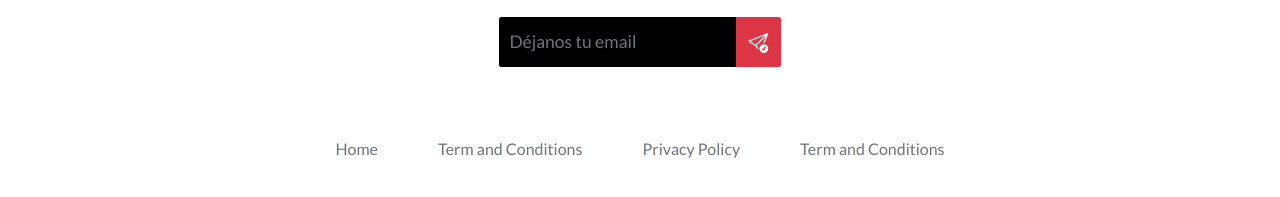
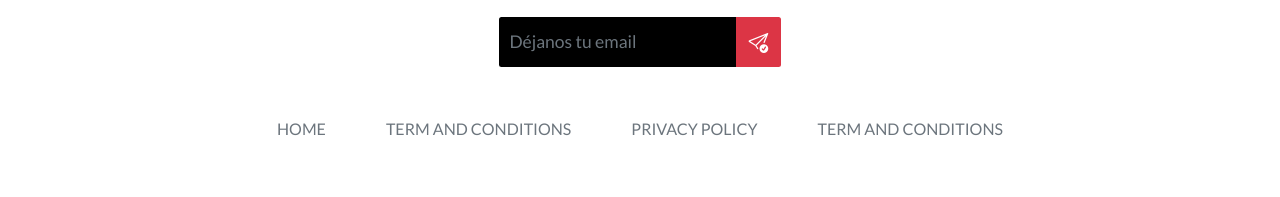
Before and after one commit to agilardino/cosmia, a plain HTML site: page index.html in a window 1280 px wide. Shown: the part 3562-3759 px from the top of the page. Drawn offline with nearby package versions, Linux system fonts and the light colour scheme.

Commit message:
cambios en el footer
cambios en el footer

```diff
--- a/css/styles.sass
+++ b/css/styles.sass
@@ -95,7 +95,7 @@ video
     width: 100%
     background-image: url(../img/bg_3_luciana_cita.png)
     background-size: cover
-    background-position: center
+    background-position: center center
     .citas
         height: 100dvh
         display: flex
--- a/index.html
+++ b/index.html
@@ -74,7 +74,7 @@
                 </div>
             </div>
             <div class="row">
-                <div class="col-md-12 menu_links">
+                <div class="col-md-12 menu_links order-first">
                     <ul>
                         <li>producción<span> +</span></li>
                         <li>peinado<span> +</span>
@@ -127,13 +127,13 @@
                   </div>
             </div>
         </div>
-        <div class="row my-5">
-            <div class="col">
+        <div class="row mt-3">
+            <div class="col text-center">
                 <div class="d-flex justify-content-center flex-column flex-sm-row">
-                    <div class="p-5 text-secondary">Home</div>
-                    <div class="p-5 text-secondary">Term and Conditions</div>
-                    <div class="p-5 text-secondary">Privacy Policy</div>
-                    <div class="p-5 text-secondary">Term and Conditions</div>
+                    <div class="p-5 text-secondary text-uppercase">Home</div>
+                    <div class="p-5 text-secondary text-uppercase">Term and Conditions</div>
+                    <div class="p-5 text-secondary text-uppercase">Privacy Policy</div>
+                    <div class="p-5 text-secondary text-uppercase">Term and Conditions</div>
                 </div>
             </div>
         </div>
```
Also changed, not shown: css/styles.css, 1 other file.
